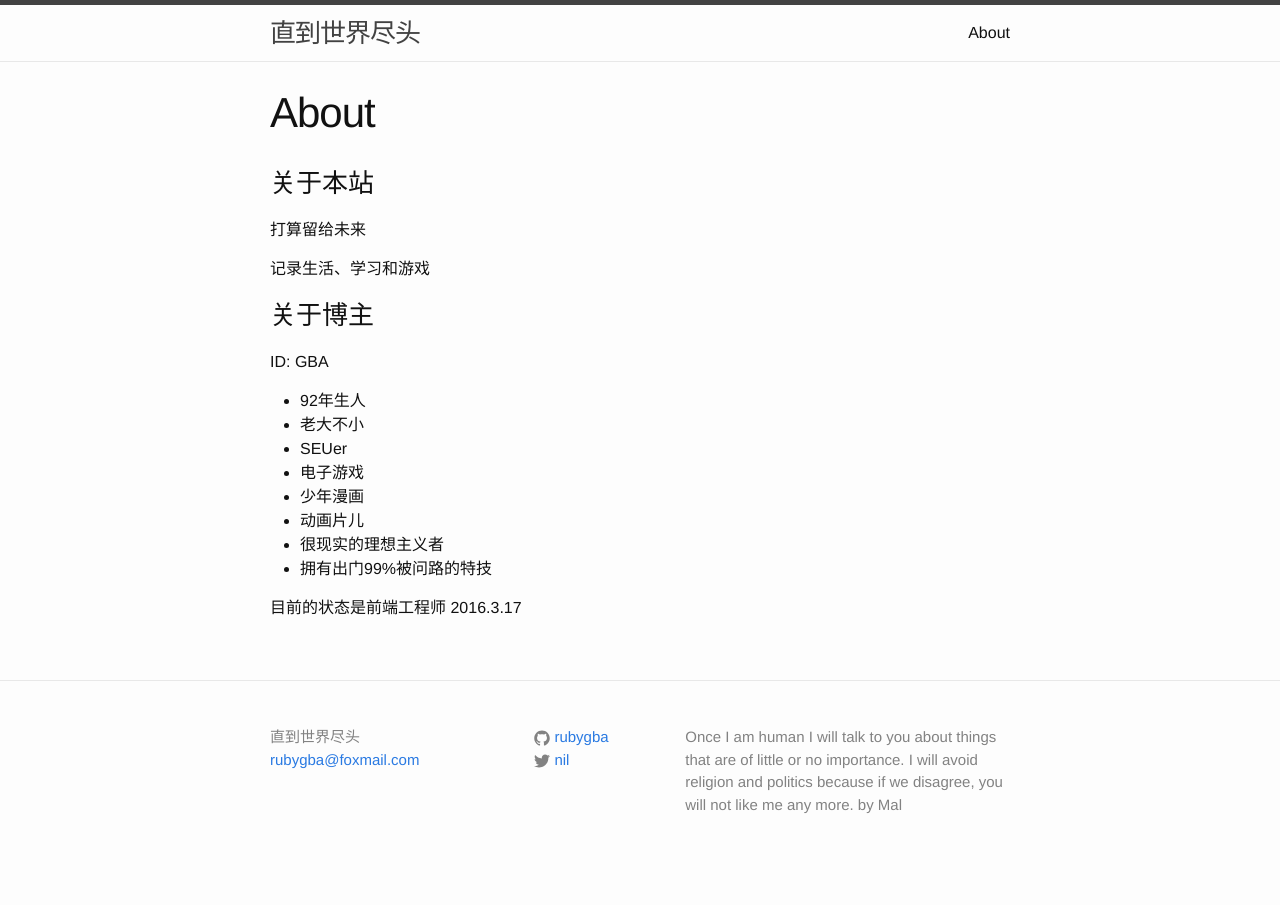
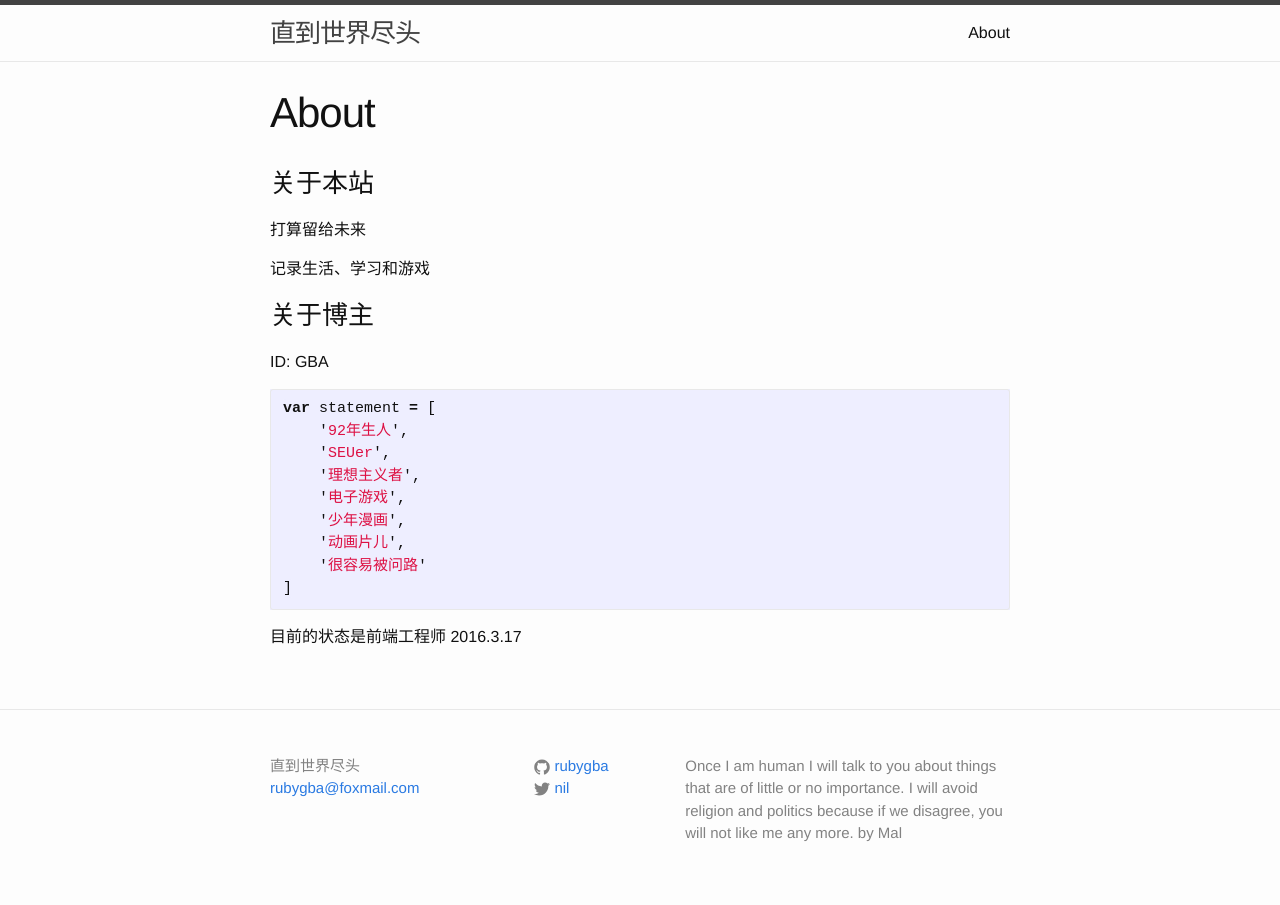
Before and after one commit to rubygba/blog, a Jekyll site: the page built from about.md, in a window 1280 px wide. Built offline with Jekyll 4.4.1, drawn with Linux system fonts in a browser that asks for light colours.

Commit message:
update aboutme

````diff
--- a/about.md
+++ b/about.md
@@ -13,13 +13,17 @@ permalink: /about/
 ### 关于博主
 
 ID: GBA
-- 92年生人
-- 老大不小
-- SEUer
-- 电子游戏
-- 少年漫画
-- 动画片儿
-- 很现实的理想主义者
-- 拥有出门99%被问路的特技
+
+``` javascript
+var statement = [
+    '92年生人',
+    'SEUer',
+    '理想主义者',
+    '电子游戏',
+    '少年漫画',
+    '动画片儿',
+    '很容易被问路'
+]
+```
 
 目前的状态是前端工程师 2016.3.17
````
